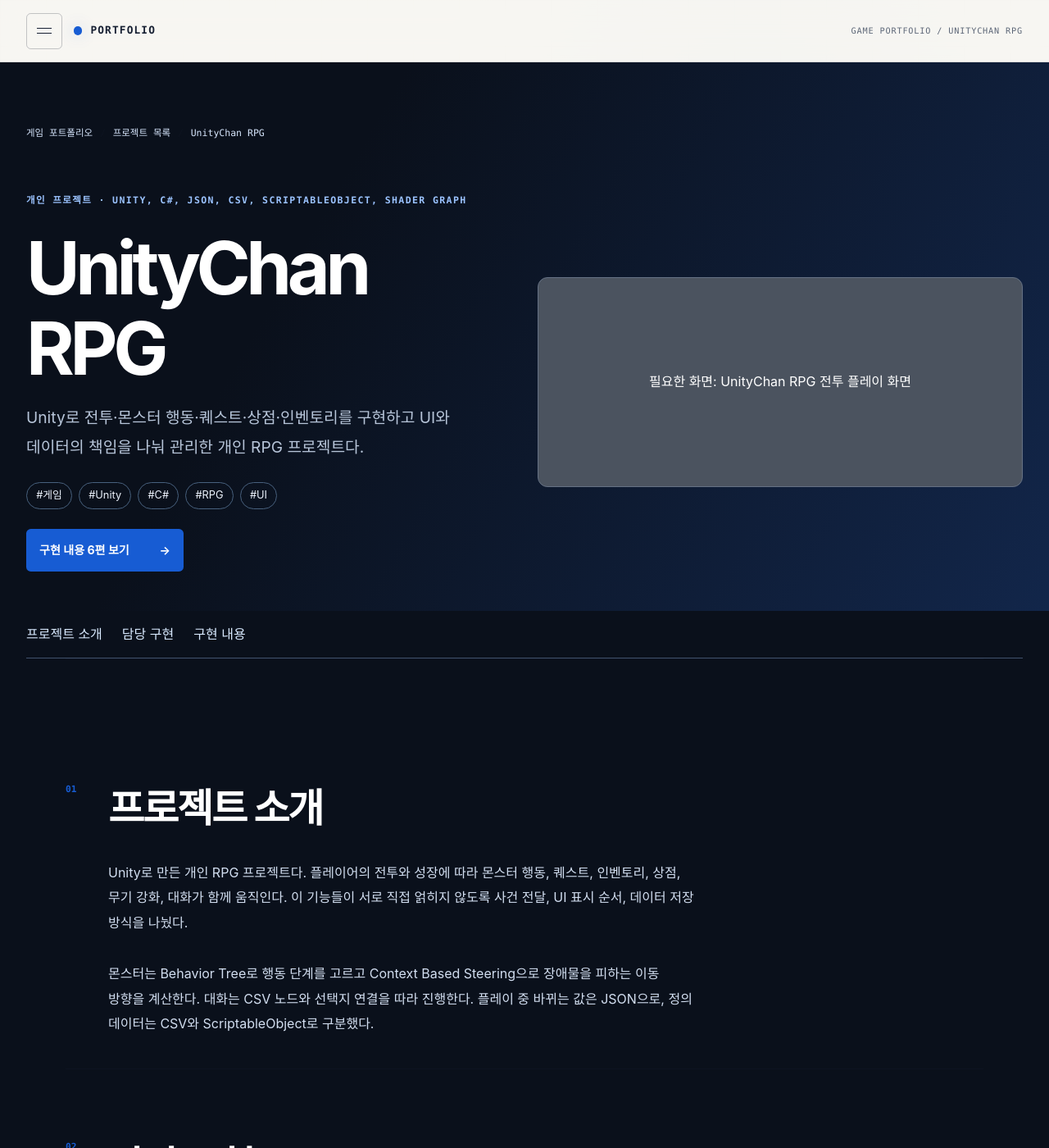
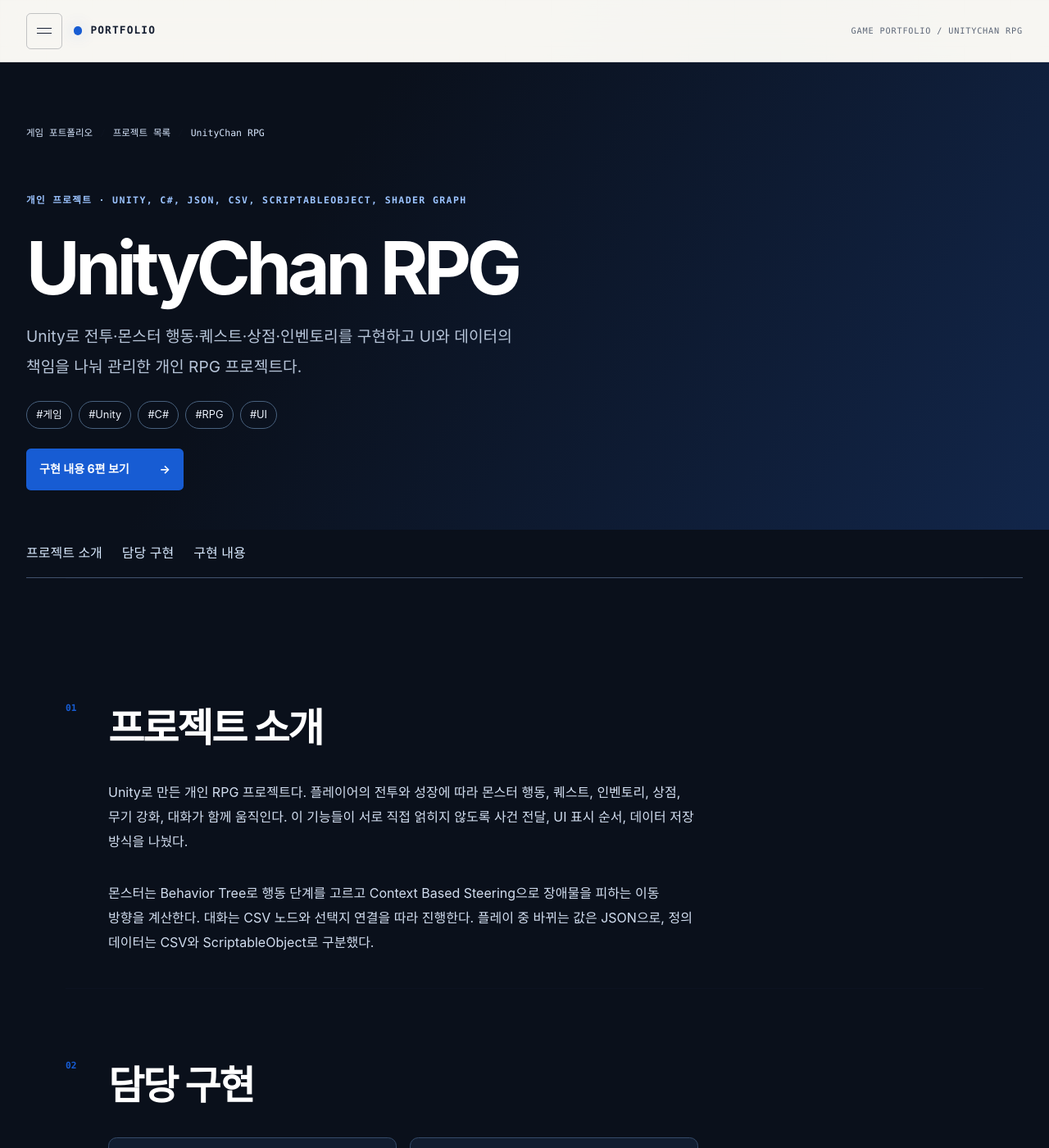
Before and after one commit to yollo4179/yollo4179.github.io, a Jekyll site: the page built from _projects/unitychan-rpg.md, in a window 1280 px wide and 1400 px high. Shown: the whole window at 82% size. Built offline with Jekyll 4.4.1, drawn with Linux system fonts in a browser that asks for light colours.

Commit message:
chore: 게임 포트폴리오 이미지 준비 안내 정리

```diff
--- a/_layouts/game-project.html
+++ b/_layouts/game-project.html
@@ -7,7 +7,7 @@
     <header class="game-project-hero">
       <div class="page-container">
         <nav class="breadcrumbs" aria-label="현재 위치"><ol><li><a href="{{ '/games/' | relative_url }}">게임 포트폴리오</a></li><li><a href="{{ '/games/list/' | relative_url }}">프로젝트 목록</a></li><li aria-current="page">{{ page.title }}</li></ol></nav>
-        <div class="game-project-hero__grid">
+        <div class="game-project-hero__grid{% unless page.hero_image %} game-project-hero__grid--text-only{% endunless %}">
           <div>
             <p class="eyebrow">{{ page.project_type }} · {{ page.stack }}</p>
             <h1>{{ page.title }}</h1>
@@ -15,7 +15,7 @@
             <ul class="game-project-hero__tags" aria-label="프로젝트 기술 태그">{% for tag in page.tags %}<li>#{{ tag }}</li>{% endfor %}</ul>
             {% assign article_index_url = '/projects/' | append: page.game_slug | append: '/details/' %}<a class="button button--primary" href="{{ article_index_url | relative_url }}">구현 내용 {{ game_articles.size }}편 보기 <span aria-hidden="true">→</span></a>
           </div>
-          {% if page.hero_image %}<figure class="game-project-hero__image"><img src="{{ page.hero_image | relative_url }}" alt="{{ page.hero_alt | escape }}" fetchpriority="high"><figcaption>{{ page.hero_caption }}</figcaption></figure>{% else %}<div class="game-project-hero__placeholder" role="img" aria-label="{{ page.hero_alt | escape }}">{{ page.hero_alt }}</div>{% endif %}
+          {% if page.hero_image %}<figure class="game-project-hero__image"><img src="{{ page.hero_image | relative_url }}" alt="{{ page.hero_alt | escape }}" fetchpriority="high"><figcaption>{{ page.hero_caption }}</figcaption></figure>{% endif %}
         </div>
       </div>
     </header>
--- a/_projects/unitychan-rpg.md
+++ b/_projects/unitychan-rpg.md
@@ -29,7 +29,7 @@
 nav_context: GAME PORTFOLIO / UNITYCHAN RPG
 game_slug: unitychan-rpg
 hero_image: null
-hero_alt: '필요한 화면: UnityChan RPG 전투 플레이 화면'
+hero_alt: null
 hero_caption: null
 topics:
 - id: play
--- a/assets/css/game-portfolio.css
+++ b/assets/css/game-portfolio.css
@@ -439,3 +439,5 @@
   .game-gallery-viewer__navigation { gap: .5rem; }
   .game-gallery-viewer__navigation p { font-size: .85rem; }
 }
+
+.game-project-hero__grid--text-only { grid-template-columns: minmax(0, 1fr); }
--- a/games/index.html
+++ b/games/index.html
@@ -29,7 +29,7 @@
       {% for project in game_projects %}
       <article class="game-landing-card">
         <a href="{{ project.url | relative_url }}">
-          {% if project.hero_image %}<img src="{{ project.hero_image | relative_url }}" alt="" loading="lazy">{% else %}<div class="game-landing-card__placeholder" aria-hidden="true">화면 이미지 준비 중</div>{% endif %}
+          {% if project.hero_image %}<img src="{{ project.hero_image | relative_url }}" alt="" loading="lazy">{% endif %}
           <div class="game-landing-card__copy"><p>{{ project.project_type }} · {{ project.stack }}</p><h3>{{ project.title }}</h3><p>{{ project.summary }}</p><span>소개 글 보기 ↗</span></div>
         </a>
       </article>
```
